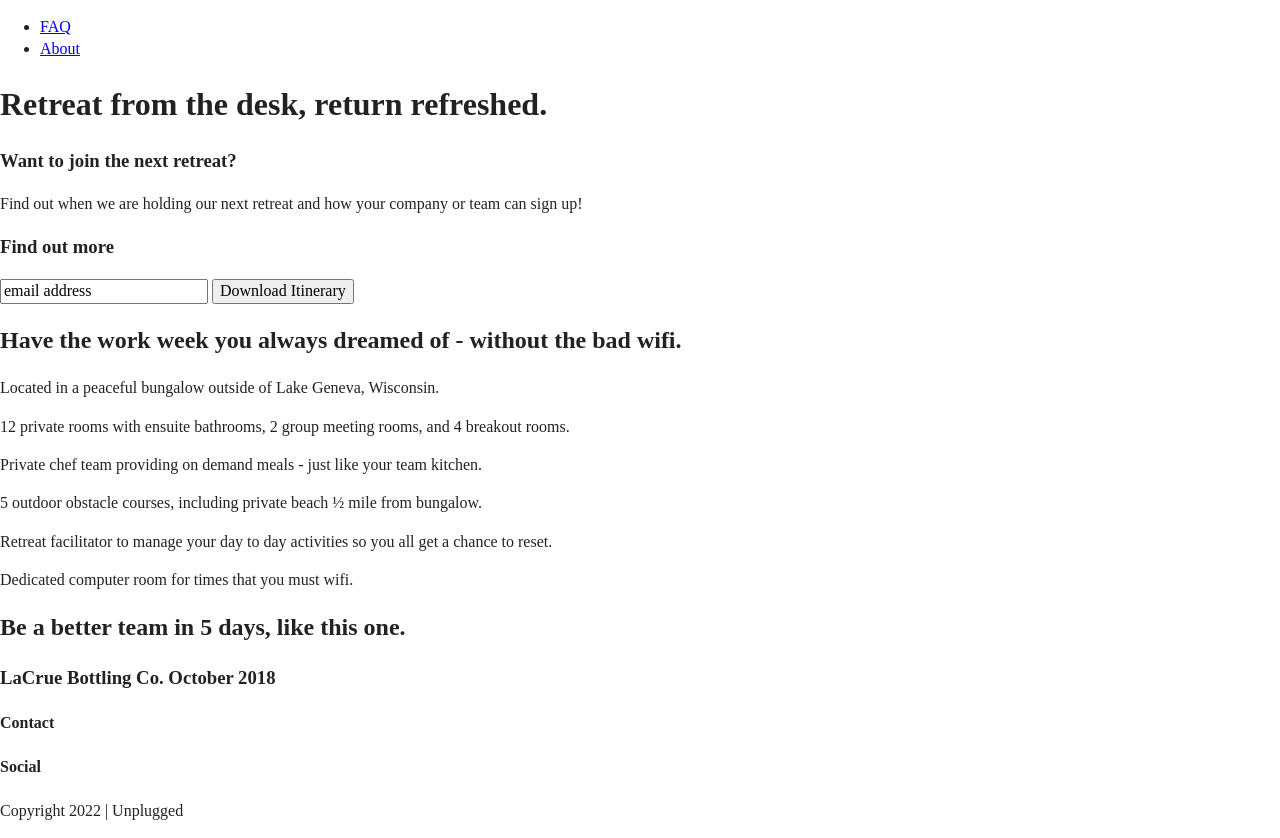
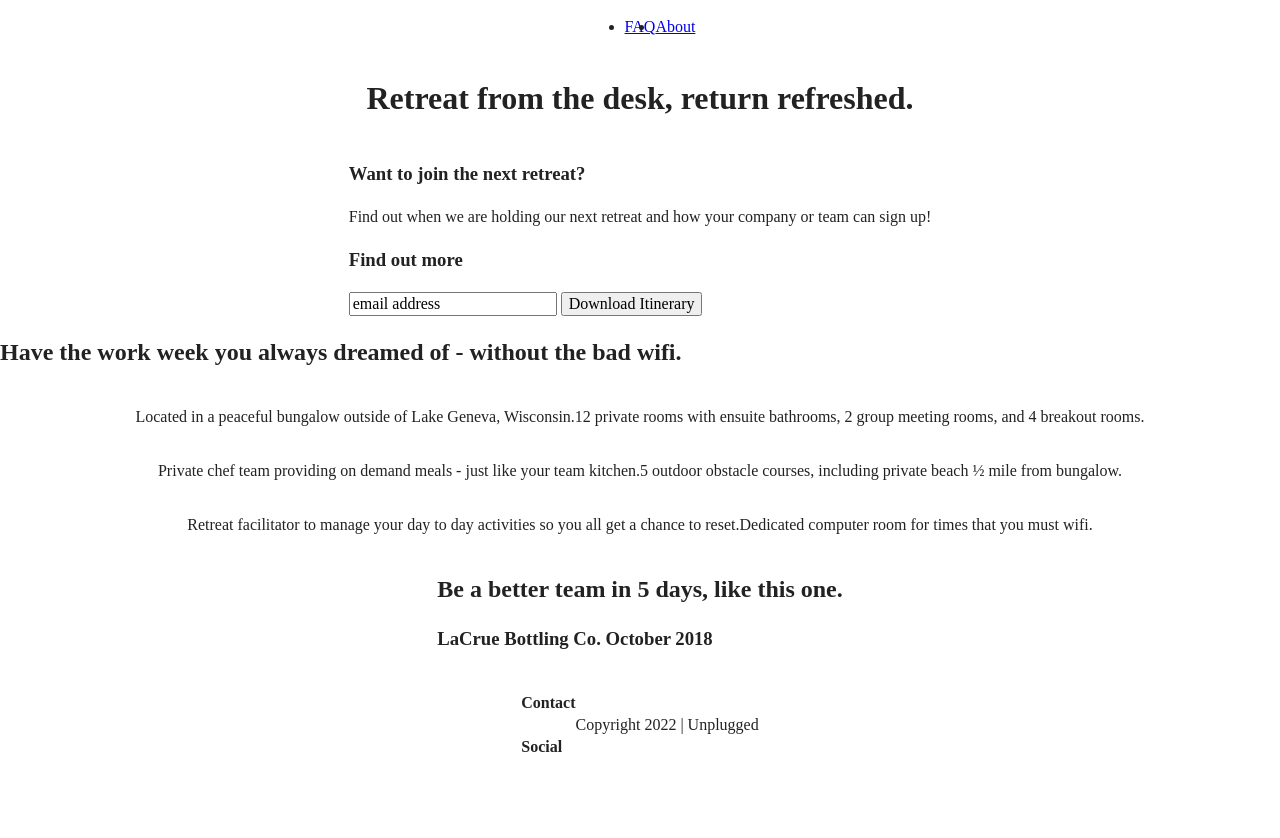
Before and after one commit to nicolep908/unplugged-retreat, a website: page index.html in a window 1280 px wide. After the commit the page ends 800 px from the top, so only its background shows below. Drawn offline with Linux system fonts and the light colour scheme.

Commit message:
CSS Update initial

```diff
--- a/css/main.css
+++ b/css/main.css
@@ -86,7 +86,86 @@ textarea {
 /* ==========================================================================
    Author's custom styles
    ========================================================================== */
+   header,
+   footer {
+       display: flex;
+       justify-content: center;
+       align-items: center;
+       flex-flow: row wrap;
+   }
 
+   header .content-wrapper {
+    display: flex;
+    justify-content: center;
+    align-items: center;
+    flex-flow: row wrap;
+   }
+
+   header nav{
+    display: flex;
+    justify-content: space-around;
+    align-items: center;
+    flex-flow: row wrap;
+   }
+
+   header nav ul{
+    display: flex;
+    justify-content: space-around;
+   }
+
+   aside {
+    display: flex;
+    justify-content: center;
+    align-items: center;
+    flex-flow: row wrap;
+  }
+
+  .features {
+    display: flex;
+    justify-content: center;
+    flex-flow: row wrap;
+  }
+
+  .features .features-items {
+    display: flex;
+    justify-content: center;
+    align-items: center;
+    flex-flow: row wrap;
+  }
+
+  .reviews {
+    display: flex;
+    justify-content: center;
+    flex-flow: row wrap;
+  }
+
+  .mission {
+    display: flex;
+    justify-content: center;
+    align-items: center;
+    flex-flow: row wrap;
+  }
+
+  .contact-section {
+    display: flex;
+    justify-content: center;
+    align-items: center;
+    flex-flow: row wrap;
+  }
+
+  .faq {
+    display: flex;
+    justify-content: center;
+    align-items: center;
+    flex-flow: row wrap;
+  }
+
+  .faq .content-wrapper {
+    display: flex;
+    justify-content: center;
+    align-items: center;
+    flex-flow: row wrap;
+  }
 /* ==========================================================================
    Helper classes
    ========================================================================== */
```
